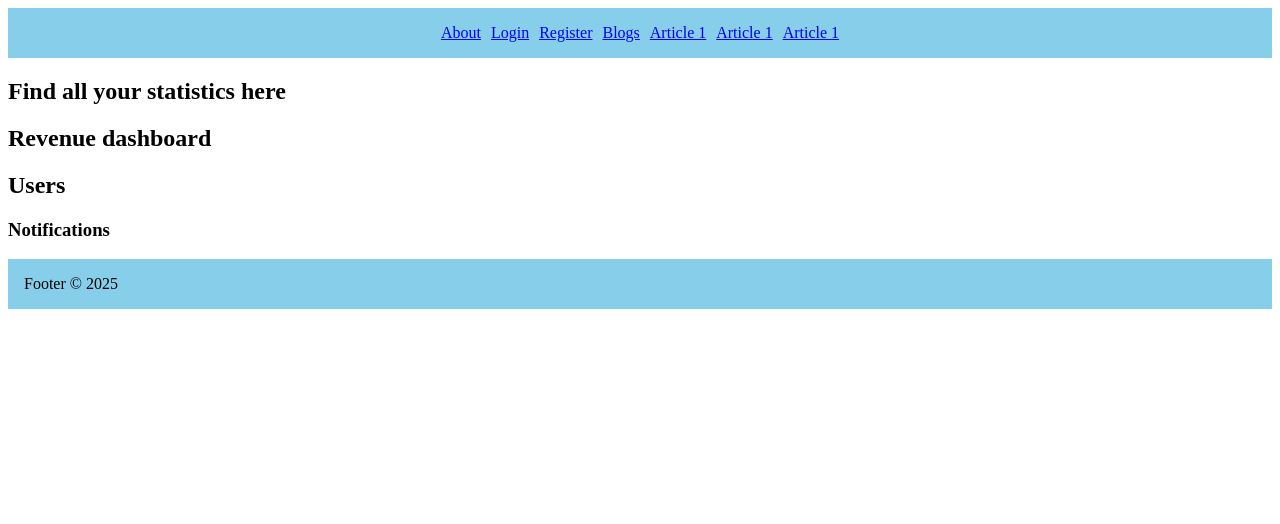
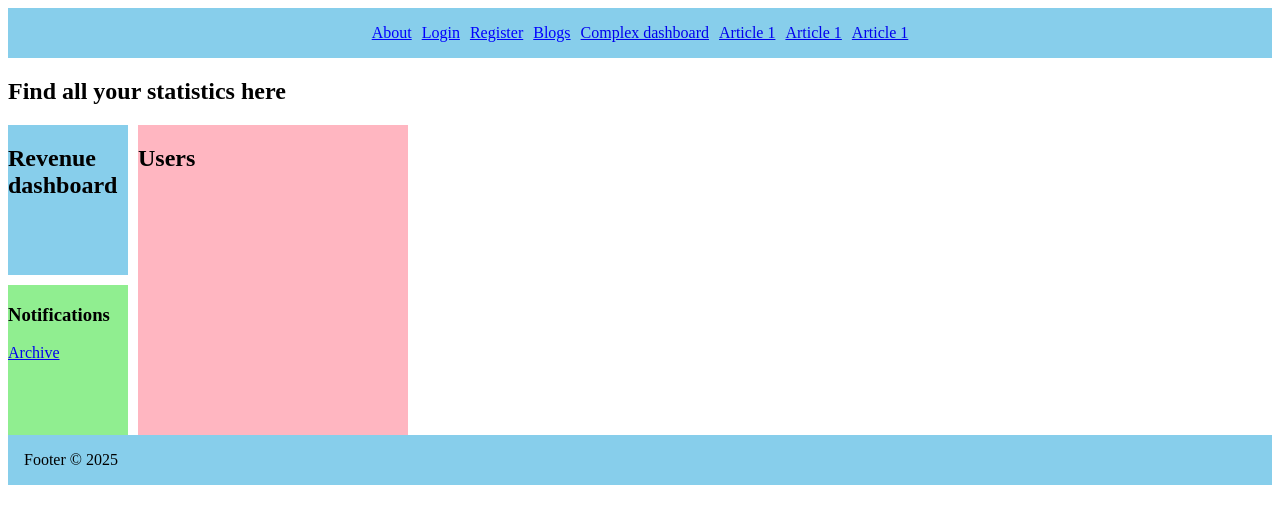
Before and after one commit to vickyaltitude/nextjs-15-codeval, a Next.js app: page /complex-dashboard in a window 1280 px wide. Shown: the top 524 px of the page. Built offline with nearby package versions, Linux system fonts and the light colour scheme.

Commit message:
Completed upto advanced parallel and intercepting routes

```diff
--- /dev/null
+++ b/src/app/complex-dashboard/@login/page.tsx
@@ -0,0 +1,7 @@
+export default function LoginRoute() {
+  return (
+    <h3 style={{ height: "150px", width: "150px", background: "red" }}>
+      Please login to continue
+    </h3>
+  );
+}
--- a/src/app/complex-dashboard/@notifications/page.tsx
+++ b/src/app/complex-dashboard/@notifications/page.tsx
@@ -1,3 +1,11 @@
+import Link from "next/link";
+
+//so we can give link within parallel route in it.. and if we go deeper and refresh the page we will get 404 error to avoid that we will be having default page for rescue
 export default function Notifications() {
-  return <h3>Notifications</h3>;
+  return (
+    <>
+      <h3>Notifications</h3>
+      <Link href="/complex-dashboard/archive">Archive</Link>
+    </>
+  );
 }
--- /dev/null
+++ b/src/app/complex-dashboard/@revenue/default.tsx
@@ -0,0 +1,3 @@
+export default function RevenueDashboard() {
+  return <h2>Revenue dashboard default</h2>;
+}
--- /dev/null
+++ b/src/app/complex-dashboard/@users/default.tsx
@@ -0,0 +1,3 @@
+export default function UsersDashboard() {
+  return <h2>Users</h2>;
+}
--- /dev/null
+++ b/src/app/complex-dashboard/default.tsx
@@ -0,0 +1,3 @@
+export default function ComplexDashboard() {
+  return <h2>Find all your statistics here - default</h2>;
+}
--- a/src/app/complex-dashboard/layout.tsx
+++ b/src/app/complex-dashboard/layout.tsx
@@ -5,18 +5,65 @@ export default function ComplexLayout({
   notifications,
   revenue,
   users,
+  login,
 }: {
   children: React.ReactNode;
   notifications: React.ReactNode;
   revenue: React.ReactNode;
   users: React.ReactNode;
+  login: React.ReactNode;
 }) {
-  return (
+  const isLoggedIn: boolean = true;
+  return isLoggedIn ? (
     <>
       <div>{children}</div>
-      <div>{revenue}</div>
-      <div>{users}</div>
-      <div>{notifications}</div>
+      <div
+        style={{
+          display: "flex",
+          width: "400px",
+          gap: "10px",
+        }}
+      >
+        <div
+          style={{
+            display: "flex",
+            flexDirection: "column",
+            gap: "10px",
+            flex: 1,
+          }}
+        >
+          <div
+            style={{
+              width: "100%",
+              height: "150px",
+              background: "skyblue",
+            }}
+          >
+            {revenue}
+          </div>
+          <div
+            style={{
+              width: "100%",
+              height: "150px",
+              background: "lightgreen",
+            }}
+          >
+            {notifications}
+          </div>
+        </div>
+
+        <div
+          style={{
+            width: "150px",
+            background: "lightpink",
+            flexGrow: 1,
+          }}
+        >
+          {users}
+        </div>
+      </div>
     </>
+  ) : (
+    login
   );
 }
--- /dev/null
+++ b/src/app/f1/(.)f2/page.tsx
@@ -0,0 +1,5 @@
+export default function F2() {
+  return <h3>This is intercepted F2</h3>;
+}
+
+//so (.)is the file name prefix to use intercepted route.. it should be declared in the source folder and use (.)(..)(...) based on where the target file is
--- /dev/null
+++ b/src/app/f1/f2/page.tsx
@@ -0,0 +1,3 @@
+export default function F2() {
+  return <h3>This is F2</h3>;
+}
--- a/src/app/layout.tsx
+++ b/src/app/layout.tsx
@@ -49,6 +49,7 @@ export default function AuthRootLayout({
               </Link>
             );
           })}
+          <Link href="/complex-dashboard">Complex dashboard</Link>
           <Link href="/article-1?lang=en">Article 1</Link>
           <Link href="/article-1?lang=fr">Article 1</Link>
           <Link href="/article-1?lang=sp">Article 1</Link>
```
Also changed, not shown: src/app/complex-dashboard/@notifications/archive/page.tsx (added, +10 -0 lines), src/app/f1/page.tsx (added, +10 -0 lines).
